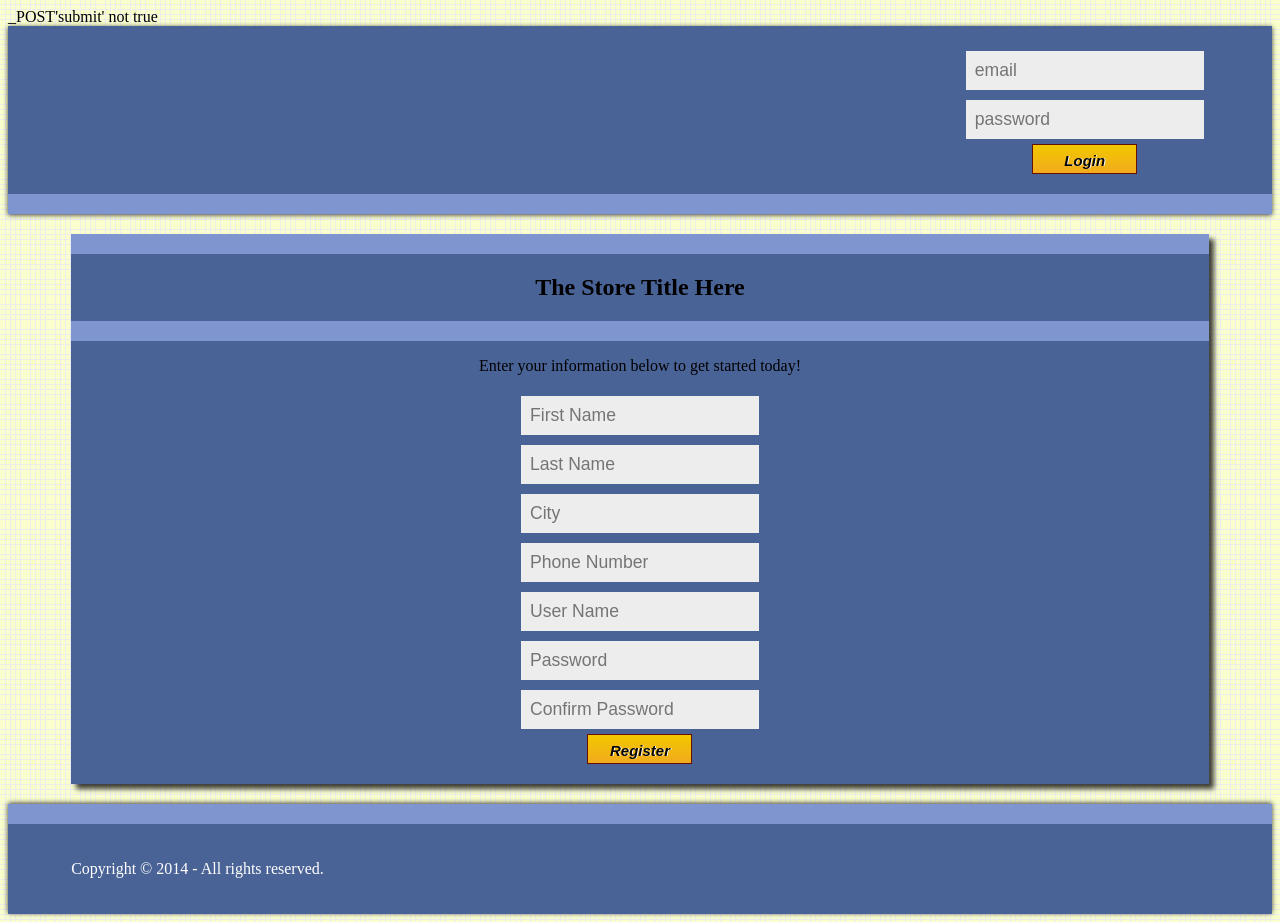
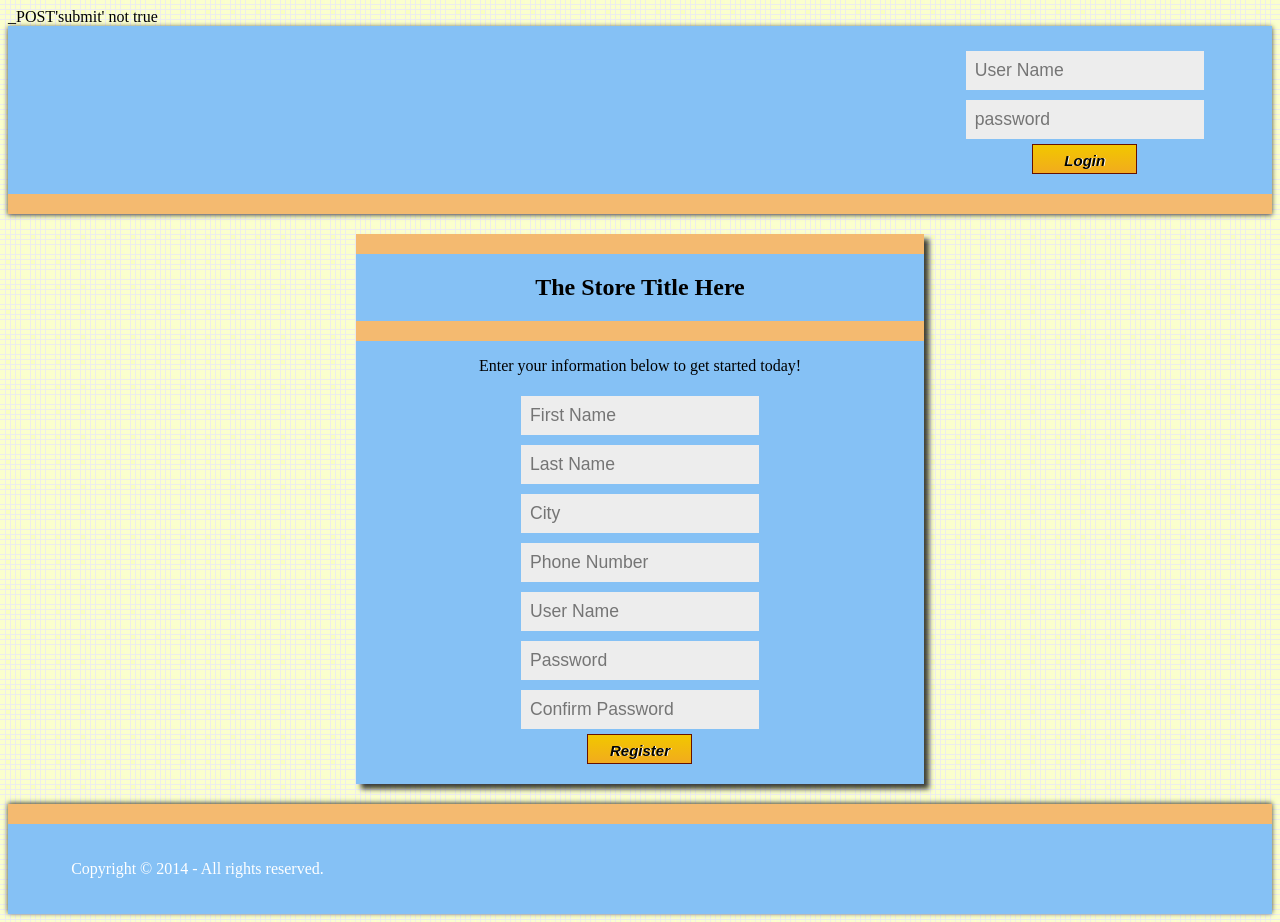
Before and after one commit to daajdk/webProject, a PHP site: page / in a window 1280 px wide. Run offline with PHP 8.4, Linux system fonts and the light colour scheme; some libraries are stand-ins or nearby versions.

Commit message:
Updated js to autofill as well as css tweaks

```diff
--- a/css/main.css
+++ b/css/main.css
@@ -4,16 +4,17 @@ body{
 }
 
 .header-container {
- 	border-bottom: 20px solid #7e95cf;
+ 	border-bottom: 20px solid rgba(244, 186, 112, 1.0);
 	-webkit-box-shadow: 0px 1px 5px 0px rgba(0,0,0,0.75);
 	-moz-box-shadow: 0px 1px 5px 0px rgba(0,0,0,0.75);
 	box-shadow: 0px 1px 5px 0px rgba(0,0,0,0.75);
 }
 
 .main-container {
-	margin-top: 20px;
-	margin-bottom: 20px;
+	margin: 20px auto 20px auto;
+	width: 50%;
 }
+
 
 .main {
 	-webkit-box-shadow: 5px 5px 5px 0px rgba(0,0,0,0.75);
@@ -24,14 +25,14 @@ body{
 .footer-container,
 .content-box,
 .main {
-	border-top: 20px solid #7e95cf;
+	border-top: 20px solid rgba(244, 186, 112, 1.0);
 }
 
 .header-container,
 .footer-container,
 .content-box,
 .main {
-    	background: hsla(220, 34%, 44%, 1.0);
+        background: rgba(133, 193, 245, 1.0);
 }
 
 .footer-container {
--- a/include/signin-header.php
+++ b/include/signin-header.php
@@ -3,7 +3,7 @@
 
                 <div class="top-box">
                     <form class="signin" name="sign-in" action="#" method="post">
-                        <input required class="user-input" type="text" placeholder="email" <?php if (!empty($_POST['login_email'])) echo "value =" .  $_POST['login_email'] ?> name="login_email"><br>
+                        <input required class="user-input" type="text" placeholder="User Name" <?php if (!empty($_POST['login_email'])) echo "value =" .  $_POST['login_email'] ?> name="login_email"><br>
                         <input required class="user-input" type="password" placeholder="password"   name="login_password"><br>
                         <?php if(!empty($loginError)) echo $loginError . "<br>"?>
                         <input class="button" type="submit" value="Login">
--- a/index.php
+++ b/index.php
@@ -12,7 +12,7 @@
                         <form class="signup" name="sign-up" action="#" method="post">
                             <input required class="user-input" type="text" placeholder="First Name"  name="firstname"><br>
                             <input required class="user-input" type="text" placeholder="Last Name"  name="lastname"><br>
-                            <input required class="user-input" type="text" placeholder="City"  name="city"><br>
+                            <input required class="user-input" id = "city" type="text" placeholder="City"  name="city"><br>
 			    <input required class="user-input" type="tel" placeholder="Phone Number"  name="phone"><br>
                             <input required class="user-input" type="text" placeholder="User Name"  name="customerID"><br>
                             <input required class="user-input" type="password" placeholder="Password"  name="password"><br>
@@ -25,4 +25,7 @@
             </div> <!-- .main -->
         </div> <!-- .main-container -->
 
+<script src="https://maps.googleapis.com/maps/api/js?v=3.exp&sensor=false&libraries=places"></script>
+<script src="js/autoComplete.js"></script>
+
 <?php require 'include/footer.php'; ?>
--- /dev/null
+++ b/js/autoComplete.js
@@ -0,0 +1,11 @@
+/**
+ *Function will be used to autofill the city that the customer inputs.
+ */
+function initialize()
+{
+
+      var input_city = (document.getElementById('city'));
+     	var autocomplete_city = new google.maps.places.Autocomplete(input_city);
+}
+
+google.maps.event.addDomListener(window, 'load', initialize);
```
